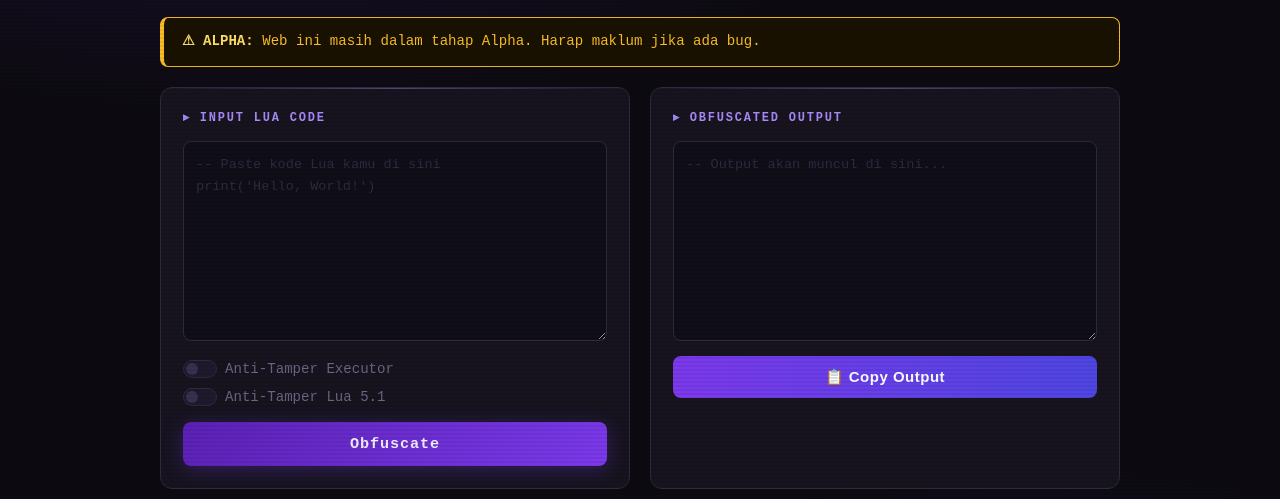
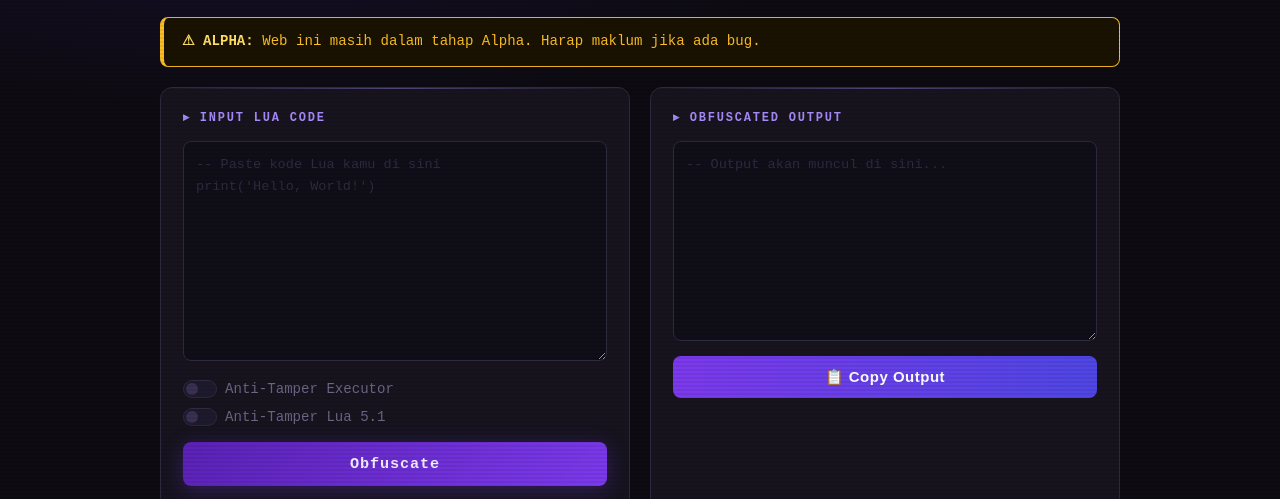
Before and after one commit to alexguy007n7/alex-ppl, a plain HTML site: page index.html in a window 1280 px wide. Shown: the part 135-634 px from the top of the page. Drawn offline with Linux system fonts and the light colour scheme.

Commit message:
Update index.html

```diff
--- a/index.html
+++ b/index.html
@@ -82,7 +82,7 @@
   <div class="grid">
     <div class="card">
       <div class="card-title">▸ Input Lua Code</div>
-      <textarea id="input" placeholder="-- Paste kode Lua kamu di sini&#10;print('Hello, World!')" style="min-height:200px;height:auto;resize:vertical;" oninput="this.style.height='auto';this.style.height=this.scrollHeight+'px'"></textarea>
+      <textarea id="input" placeholder="-- Paste kode Lua kamu di sini&#10;print('Hello, World!')" style="height:220px;resize:vertical;overflow-y:auto;"></textarea>
       <div class="options">
         <div class="opt-row">
           <label class="toggle">
```
